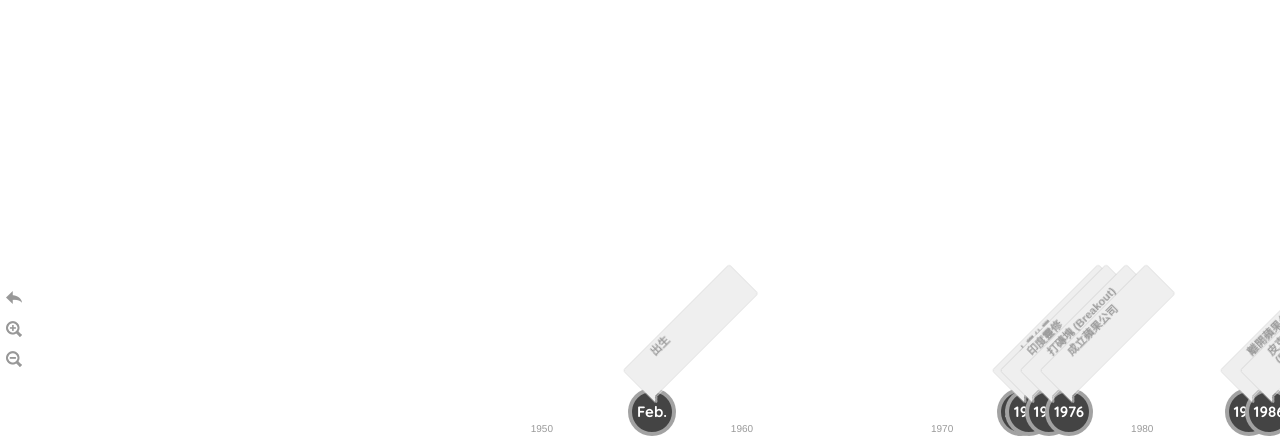
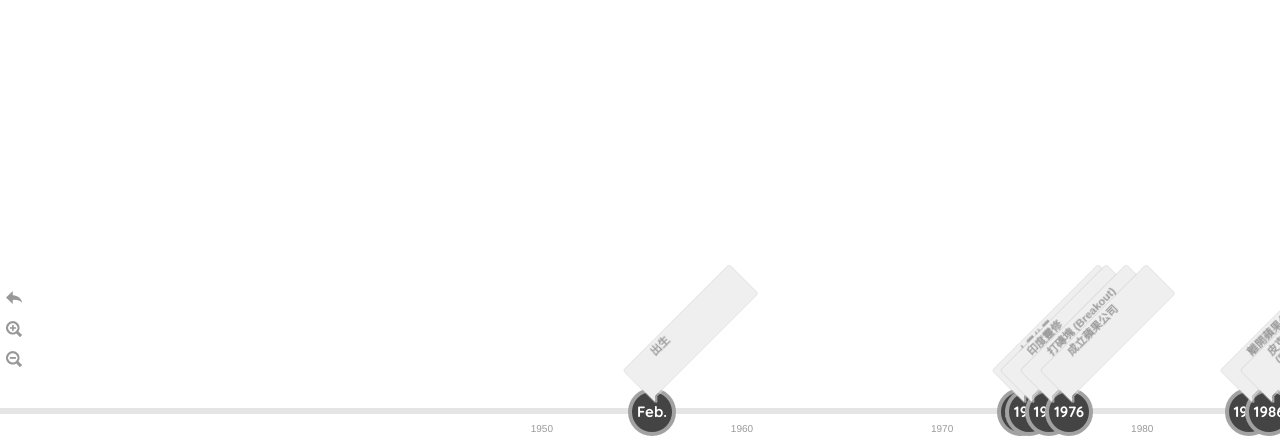
Before and after one commit to thanks-steve-jobs/life, a plain HTML site: page life.html in a window 1280 px wide. Shown: the part 354-800 px from the top of the page. Drawn offline with nearby package versions, Linux system fonts and the light colour scheme.

Commit message:
fix time-line color

```diff
--- a/css/timeline.css
+++ b/css/timeline.css
@@ -2351,7 +2351,7 @@
     height: 6px;
     background-position: center top;
     white-space: nowrap;
-    background-color: rgba(255, 255, 255, 0.15);
+    background-color: rgba(0, 0, 0, 0.1);
     margin-top: 0;
     padding-top: 0
 }
```
